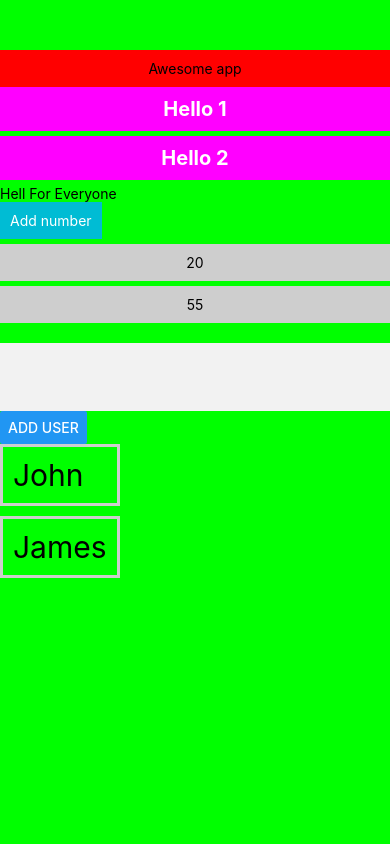
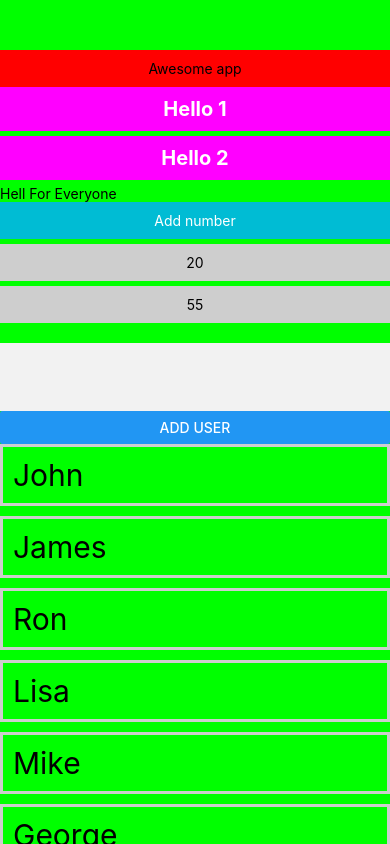
Before and after one commit to sorintf/test, a React Native app: screen / in a window 390 px wide. Built offline with nearby package versions, Linux system fonts and the light colour scheme.

Commit message:
ScrollView

```diff
--- a/App.tsx
+++ b/App.tsx
@@ -1,5 +1,5 @@
 import React, { useState, useEffect } from 'react';
-import { Text, View, StyleSheet } from 'react-native';
+import { Text, View, StyleSheet, ScrollView } from 'react-native';
 
 import Nav from './src/nav';
 import Generate from './src/generate';
@@ -35,6 +35,13 @@ const App = () => {
 
       <Nav nameOfApp="Awesome app"/>
 
+      <ScrollView
+        // onContentSizeChange={(w,h) => alert(h)}
+        // onMomentumScrollBegin={() => alert('start')}
+        // onMomentumScrollEnd={() => alert('end')}
+        onScroll={(e) => console.log(e.nativeEvent)}
+        style={{width:'100%'}}
+      >
       <View style={styles.basicView}>
           <Text style={styles.basicText}>
             Hello 1
@@ -68,6 +75,7 @@ const App = () => {
         />
 
         <Inputs/>
+      </ScrollView>
     </View>
   )
 }
--- a/src/inputs.js
+++ b/src/inputs.js
@@ -4,7 +4,7 @@ import { Text, View, StyleSheet, TextInput, Button } from 'react-native';
 
 const Inputs = () => {
     const [myinput,setMyinput] = useState('');
-    const [names,setNames] = useState(['John','James']);
+    const [names,setNames] = useState(['John','James','Ron','Lisa','Mike','George']);
 
     const onChangeInput = (event) => {
         setMyinput(event);
@@ -27,7 +27,7 @@ const Inputs = () => {
                 // keyboardType="number-pad"
                 // placeholder="introdu un numar"
                 // placeholderTextColor={"#ccff00"}
-                // returnKeyType="done"
+                returnKeyType="done"
             />
             <Button
                 title="Add user"
```
Lines whose indentation alone changed are shown as unchanged.
